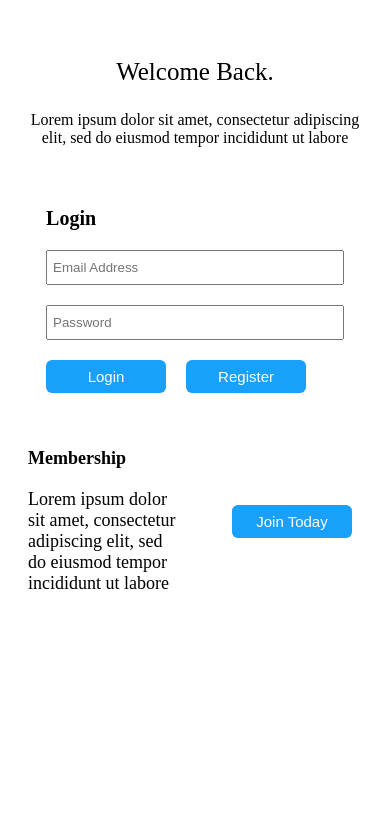
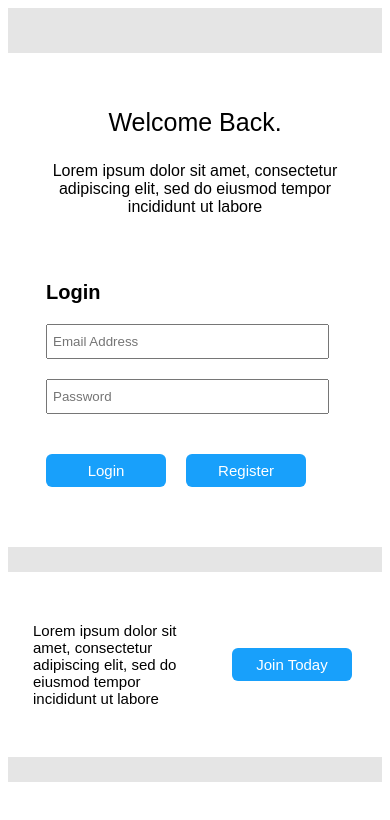
Before and after one commit to mechaadi/OnlineLawyerSuite, a Next.js app: page /Components/Login/Login in a window 390 px wide. Shown: the top 820 px of the page. Built offline with nearby package versions, Linux system fonts and the light colour scheme.

Commit message:
Margin Tweaks in Registe r& Login

```diff
--- a/pages/Components/LeftRightLeft/leftright.module.css
+++ b/pages/Components/LeftRightLeft/leftright.module.css
@@ -4,7 +4,7 @@
   } */
 
   .App {
-    font-family: sans-serif;
+    font-family: Arial, Helvetica, sans-serif;
     text-align: center;
     overflow: hidden;
   }
--- a/pages/Components/Login/Login.js
+++ b/pages/Components/Login/Login.js
@@ -3,7 +3,7 @@ import Link from 'next/link'
 
 const Login = () => {
     return (
-        <div>
+        <div className = {login_styles.body}>
             <div className={login_styles.login+ ' ' +login_styles.flex_center}>
                 <div className={login_styles.app + ' ' +login_styles.flex_center}>
                     <div className={login_styles.header}>
@@ -32,21 +32,18 @@ const Login = () => {
 
                         </div>
                         <div className={login_styles.buttons}>
-                            <button className={login_styles.a}>Login</button>
-                            <button className={login_styles.a}>Register</button>
+                            <button className={login_styles.btn}>Login</button>
+                            <button className={login_styles.btn}>Register</button>
                         </div>
                     </div>
                 </div>
                 <div className={login_styles.membership}>
                     <div className={login_styles.mem_left}>
-                        <div className={login_styles.mem_content}>
-                            Membership
-                                 </div>
                         <div className={login_styles.mem_text}>Lorem ipsum dolor sit amet, consectetur adipiscing elit, sed do eiusmod tempor incididunt ut labore </div>
                     </div>
                     <div className={login_styles.mem_right}>
                         <Link href="/">
-                            <button className={login_styles.a}>Join Today</button>
+                            <button className={login_styles.btn}>Join Today</button>
                         </Link>
                     </div>
                 </div>
--- a/pages/Components/Login/login.module.css
+++ b/pages/Components/Login/login.module.css
@@ -1,7 +1,11 @@
-/* * {
+.body {
   margin: 0px;
   padding: 0px;
-} */
+  background: #e5e5e5;
+  height: auto;
+  font-family: Arial;
+  overflow: hidden;
+}
 
 .flex-center {
   display: flex;
@@ -11,7 +15,7 @@
 }
 
 .login {
-  height: 99.41vh;
+  height: 98vh;
   justify-content: space-around;
   display: flex;
   align-items: center;
@@ -22,14 +26,15 @@
 .app {
   display: flex;
   margin-top: 45px;
-  height: 65vh;
+  height: auto;
+  padding: 25px;
   flex-direction: column;
-  width: 80%;
+  width: 70%;
   display: flex;
   align-items: center;
   justify-content: center;
   flex-direction: column;
-  /* border-style: dotted; */
+  background-color: white;
 }
 
 .header {
@@ -37,6 +42,7 @@
   /* border-style: dotted; */
   font-size: 38px;
   padding: 5px;
+  margin-top: 25px;
 }
 
 .subheader {
@@ -56,9 +62,10 @@
   margin-top: 15px;
   padding-inline: 5%;
   min-width: 450px;
-  padding: 15px;
+  padding: 20px;
   min-height: 55%;
   background: #ffffff;
+  margin-bottom: 35px;
   border: 1px solid rgba(0, 0, 0, 0.5);
 }
 .input-container {
@@ -67,7 +74,7 @@
 }
 
 .box_title {
-  width: 60%;
+  width: 80%;
   font-weight: bold;
   font-size: 20px;
   /* border-style: dotted; */
@@ -90,6 +97,7 @@
 
 .text_input {
   width: 100%;
+  margin-right: 97px;
   padding: 5px;
   color: rgba(0, 0, 0, 0.8);
 }
@@ -120,10 +128,11 @@
   display: flex;
   justify-content: flex-start;
   width: 100%;
+  margin-top: 20px;
   flex-direction: row;
 }
 
-.a {
+.btn {
   border: none;
   color: white;
   background: #18a0fb;
@@ -136,13 +145,15 @@
 }
 
 .membership {
-  margin-top: 10px;
+  margin-top: 25px;
   margin-bottom: 25px;
   align-items: center;
   justify-content: center;
-  width: 80%;
+  width: 70%;
   display: flex;
-  max-height: 50%;
+  background-color: white;
+  height: auto;
+  padding: 25px;
 }
 .mem_left {
   padding: 20px;
@@ -150,13 +161,10 @@
   flex: 2;
   width: 100%;
   flex-direction: column;
-  /* border-style: dashed; */
   width: 100%;
 }
 .mem_text {
-  margin-top: 20px;
-  font-size: 18px;
-  /* border-style: dashed; */
+  font-size: 20px;
 }
 .mem_right {
   display: flex;
@@ -166,12 +174,6 @@
   padding: 20px;
   width: 100%;
 }
-.mem_content {
-  display: flex;
-  flex-direction: column;
-  font-size: large;
-  font-weight: bold;
-}
 
 @media only screen and (max-width: 930px) {
   /* .login {
@@ -179,8 +181,12 @@
   } */
   .header {
     font-size: 25px;
+    margin-top: 25px;
   }
   .subheader {
+    font-size: 18px;
+  }
+  .mem_text {
     font-size: 18px;
   }
   .app {
@@ -195,6 +201,7 @@
   .mem-text {
     font-size: 15px;
   }
+
 }
 
 @media only screen and (max-width: 530px) {
@@ -208,6 +215,9 @@
     min-width: 85%;
   }
   .subheader {
+    font-size: 16px;
+  }
+  .mem-text {
     font-size: 16px;
   }
   .app {
@@ -229,10 +239,18 @@
   .app {
     height: auto;
   }
+  .text_input {
+    margin-right: 15px;
+  }
   .box {
     border-style: none;
+    margin-bottom: 5px;
   }
   .membership {
     height: auto;
   }
+  .mem_text{
+    font-size: 15px;
+    padding: 5px;
+  }
 }
--- a/pages/Components/Register/register.module.css
+++ b/pages/Components/Register/register.module.css
@@ -1,7 +1,11 @@
-/* * {
+.body {
   margin: 0px;
   padding: 0px;
-} */
+  background: #e5e5e5;
+  /* height: auto; */
+  font-family: Arial;
+  overflow: hidden;
+}
 
 .flex-center {
   display: flex;
@@ -11,7 +15,7 @@
 }
 
 .register {
-  height: 99.41vh;
+  height: 98vh;
   justify-content: space-around;
   display: flex;
   align-items: center;
@@ -22,14 +26,15 @@
 .app {
   display: flex;
   margin-top: 45px;
-  height: 65vh;
+  height: auto;
+  padding: 25px;
   flex-direction: column;
-  width: 80%;
+  width: 70%;
   display: flex;
   align-items: center;
   justify-content: center;
   flex-direction: column;
-  /* border-style: dotted; */
+  background-color: white;
 }
 
 .header {
@@ -37,6 +42,7 @@
   /* border-style: dotted; */
   font-size: 38px;
   padding: 5px;
+  margin-top: 25px;
 }
 
 .subheader {
@@ -55,10 +61,10 @@
   flex-direction: column;
   margin-top: 15px;
   padding-inline: 5%;
-  min-width: auto;
-  padding: 15px;
+  min-width: 450px;
+  padding: 30px;
+  padding-top: 20px;
   min-height: 55%;
-  background: #ffffff;
   border: 1px solid rgba(0, 0, 0, 0.5);
 }
 .input-container {
@@ -92,20 +98,15 @@
   width: 100%;
   padding: 5px;
   color: rgba(0, 0, 0, 0.8);
+  border: 1px solid rgba(0, 0, 0, 0.5);
 }
 
 /* ::placeholder {
   color: rgba(0, 0, 0, 0.8);
 } */
-.text_input_A {
+
+.formc {
   width: 100%;
-  padding: 5px;
-  color: rgba(0, 0, 0, 0.8);
-  background: #ffffff;
-  border: 1px solid rgba(0, 0, 0, 0.5);
-}
-.formc {
-  min-width: 100%;
   /* border-style: double; */
   flex-direction: column;
 }
@@ -123,7 +124,7 @@
   flex-direction: row;
 }
 
-.a {
+.btn {
   border: none;
   color: white;
   background: #18a0fb;
@@ -136,13 +137,16 @@
 }
 
 .membership {
-  margin-top: 10px;
+  margin-top: 25px;
   margin-bottom: 25px;
   align-items: center;
   justify-content: center;
-  width: 80%;
+  width: 70%;
+  height: auto;
+  padding: 25px;
   display: flex;
   max-height: 50%;
+  background: #ffffff;
 }
 .mem_left {
   padding: 20px;
@@ -155,7 +159,7 @@
 }
 .mem_text {
   margin-top: 20px;
-  font-size: 18px;
+  font-size: 20px;
   /* border-style: dashed; */
 }
 .mem_right {
@@ -186,6 +190,9 @@
   .app {
     width: 90%;
   }
+  .mem_text {
+    font-size: 18px;
+  }
   .membership {
     width: 90%;
   }
@@ -213,6 +220,9 @@
   .app {
     width: 100%;
   }
+  .mem-text {
+    font-size: 16px;
+  }
   .membership {
     /* margin-top: 15px; */
     width: 100%;
@@ -235,4 +245,11 @@
   .membership {
     height: auto;
   }
+  .text_input {
+    margin-right: 15px;
+  }
+  .mem_text{
+    font-size: 15px;
+    padding: 5px;
+  }
 }
```
Also changed, not shown: pages/Components/Register/Register.js (+7 -8 lines).
